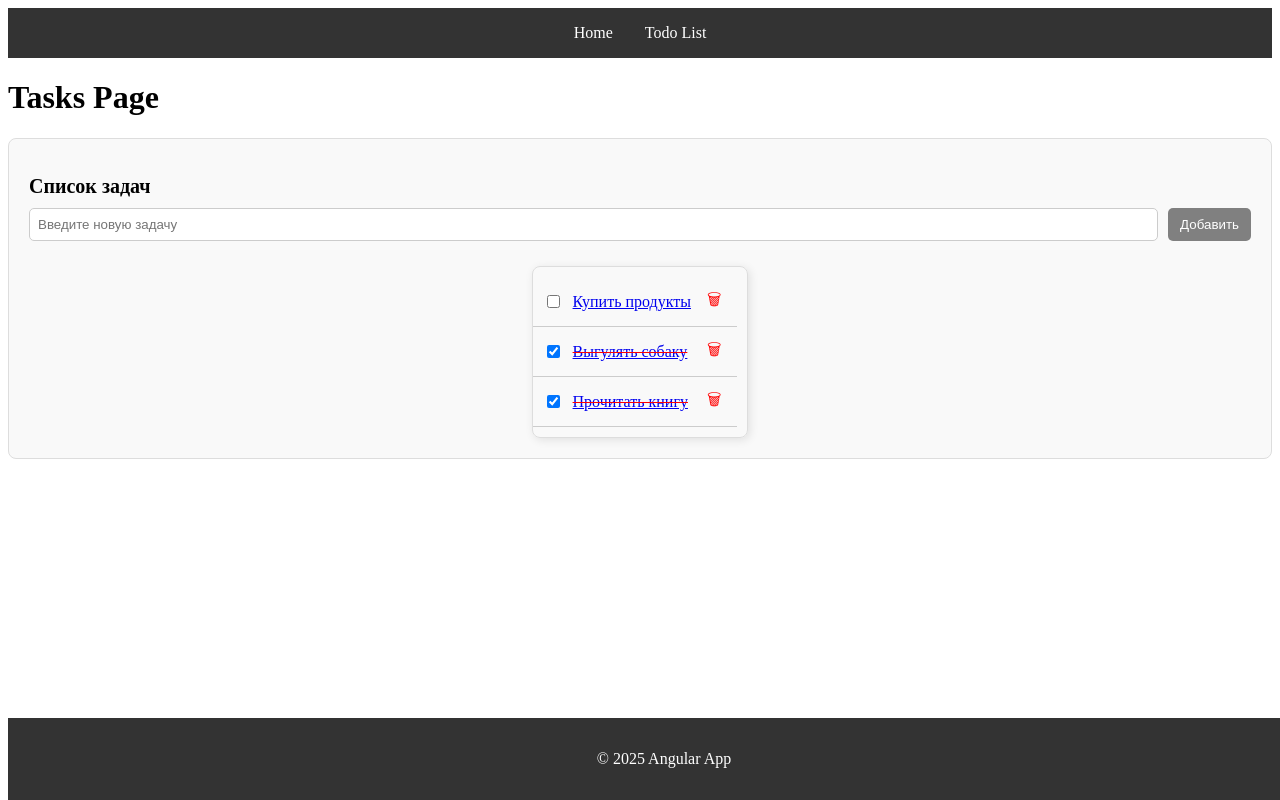
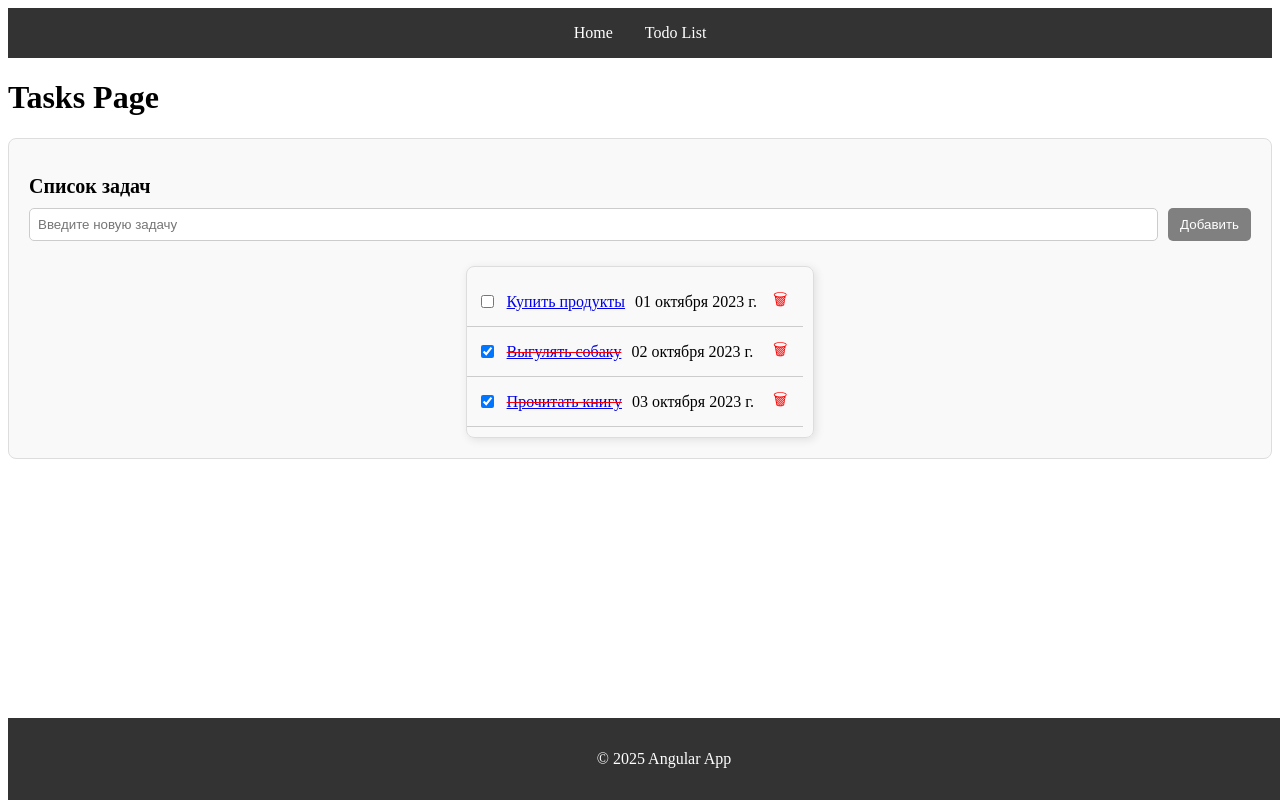
Before and after one commit to Mikhail39yanov/angular-todo-list, an Angular app: page /tasks in a window 1280 px wide. Shown: the top 800 px of the page. Built offline with nearby package versions, Linux system fonts and the light colour scheme; data requests are answered from the project's data file.

Commit message:
feat: add DateFormatPipe

```diff
--- a/server-json/db.json
+++ b/server-json/db.json
@@ -4,19 +4,22 @@
       "id": "0a985761-30d4-4fef-bb03-c89961730764",
       "title": "Купить продукты",
       "completed": false,
-      "leftProperty": "Значение для левого свойства 1"
+      "leftProperty": "Значение для левого свойства 1",
+      "createdAt": "2023-10-01T10:00:00Z"
     },
     {
       "id": "c7d3d2f5-3450-4637-bfa6-deefc0d866bf",
       "title": "Выгулять собаку",
-      "completed": "true",
-      "leftProperty": "Значение для левого свойства 2"
+      "completed": true,
+      "leftProperty": "Значение для левого свойства 2",
+      "createdAt": "2023-10-02T14:30:00Z"
     },
     {
       "id": "272ed112-419e-4e84-9d7b-b613b676d9ae",
       "title": "Прочитать книгу",
-      "completed": "true",
-      "leftProperty": "Значение для левого свойства 3"
+      "completed": true,
+      "leftProperty": "Значение для левого свойства 3",
+      "createdAt": "2023-10-03T09:15:00Z"
     }
   ],
   "users": [
--- a/src/features/task/components/task-item/task-item.component.html
+++ b/src/features/task/components/task-item/task-item.component.html
@@ -1,8 +1,9 @@
 <li class="task-item" [class.completed]="task.completed">
   <input type="checkbox" [checked]="task.completed" (change)="onToggle()" />
   <span [appCompletedTask]="task.completed">
-    <ng-content></ng-content> <!-- ✅ Контент задачи теперь реагирует на completed -->
+    <ng-content></ng-content> <!-- Контент задачи теперь реагирует на completed (Работа директивы appCompletedTask) -->
   </span>
+  <span>{{ task.createdAt | dateFormat }}</span>
   <button class="delete-btn" (click)="onDelete()">🗑</button>
 </li>
 
--- a/src/features/task/components/task-item/task-item.component.ts
+++ b/src/features/task/components/task-item/task-item.component.ts
@@ -3,11 +3,12 @@ import { CommonModule } from '@angular/common'
 import { TaskRdo } from '../../models'
 import { RouterModule } from '@angular/router'
 import { CompletedTaskDirective } from '../../directives/completed-task.directive'
+import { DateFormatPipe } from '../../../../shared/pipes/date-format.pipe'
 
 @Component({
   selector: 'app-task-item',
   standalone: true,
-  imports: [CommonModule, CompletedTaskDirective],
+  imports: [CommonModule, CompletedTaskDirective, DateFormatPipe],
   templateUrl: './task-item.component.html',
   styleUrl: './task-item.component.scss',
 })
--- a/src/features/task/models/task.dto.ts
+++ b/src/features/task/models/task.dto.ts
@@ -2,4 +2,5 @@ export interface TaskDto {
   id: string
   title: string
   completed: boolean
+  createdAt: string
 }
--- a/src/features/task/models/task.rdo.ts
+++ b/src/features/task/models/task.rdo.ts
@@ -2,4 +2,5 @@ export interface TaskRdo {
   id: string
   title: string
   completed: boolean
+  createdAt: string
 }
--- a/src/features/task/services/task.service.ts
+++ b/src/features/task/services/task.service.ts
@@ -69,6 +69,7 @@ export class TaskService {
       id: uuidv4(),
       title,
       completed: false,
+      createdAt: new Date().toString(),
     }
 
     return this.http.post<TaskRdo>(`${environment.apiUrl}/todos`, newTask).pipe(
--- /dev/null
+++ b/src/shared/pipes/date-format.pipe.ts
@@ -0,0 +1,11 @@
+import { Pipe, PipeTransform } from '@angular/core'
+
+@Pipe({
+  name: 'dateFormat',
+})
+export class DateFormatPipe implements PipeTransform {
+  transform(value: string): string {
+    const date = new Date(value)
+    return date.toLocaleDateString('ru-RU', { day: '2-digit', month: 'long', year: 'numeric' })
+  }
+}
```
